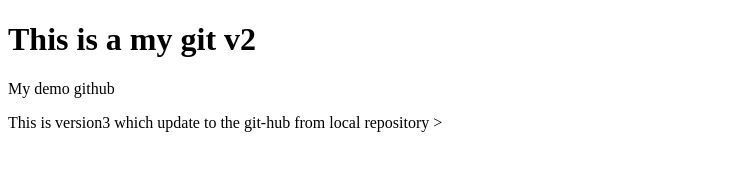
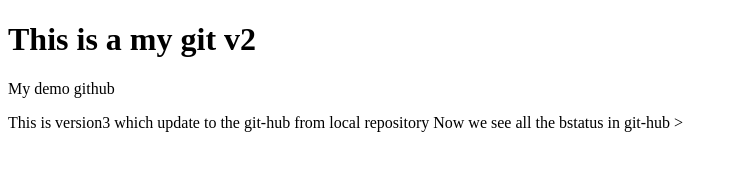
Before and after one commit to sharathDevanga01/new-file, a plain HTML site: page index.html in a window 1280 px wide. Shown: the whole page, without its empty margins (0-737 px from the left). Drawn offline with Linux system fonts and the light colour scheme.

Commit message:
version-5

```diff
--- a/index.html
+++ b/index.html
@@ -10,5 +10,6 @@
 
 
 This is version3 which update to the git-hub from local repository
+Now we see all the bstatus in git-hub
 </body>
 </html>>
```
